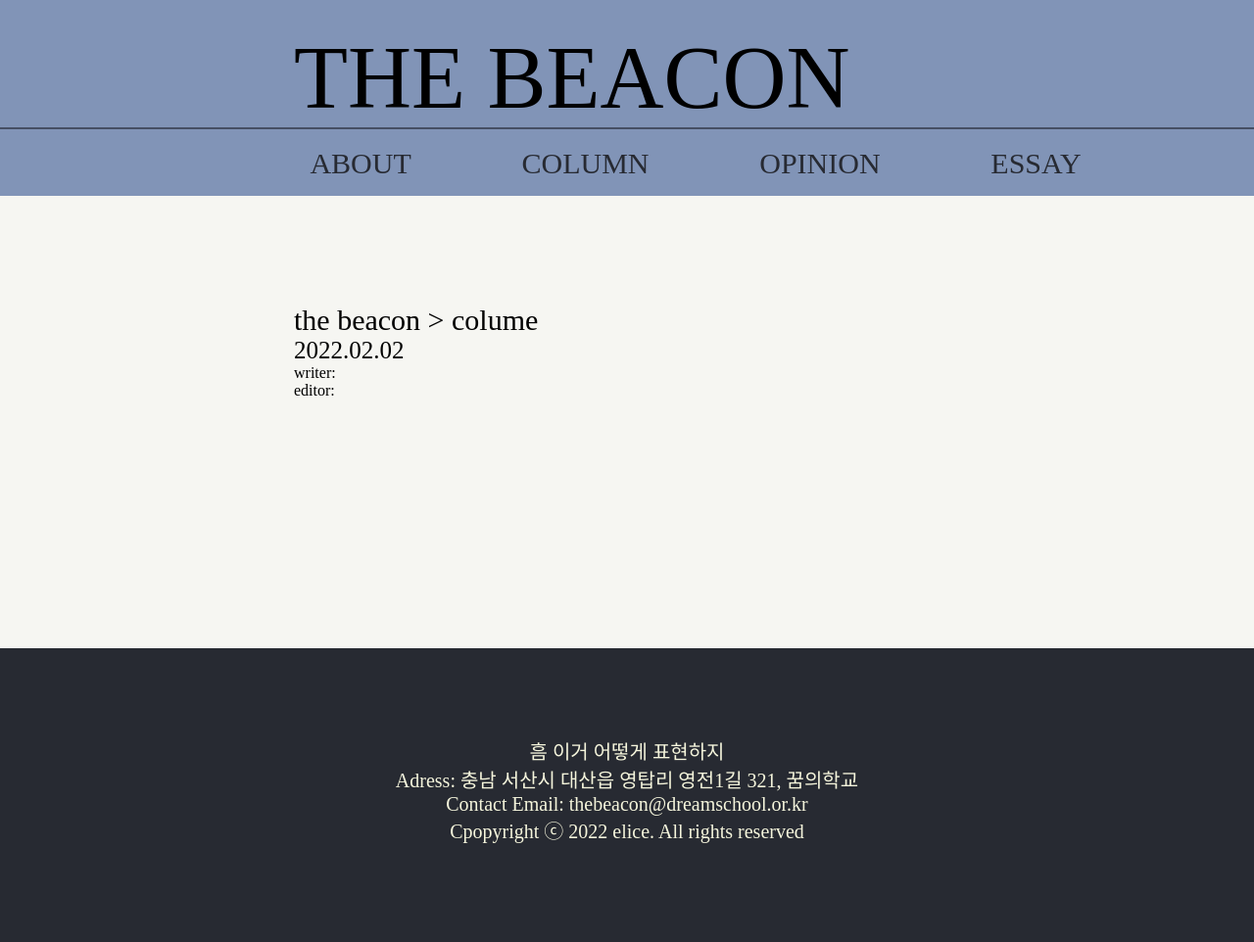
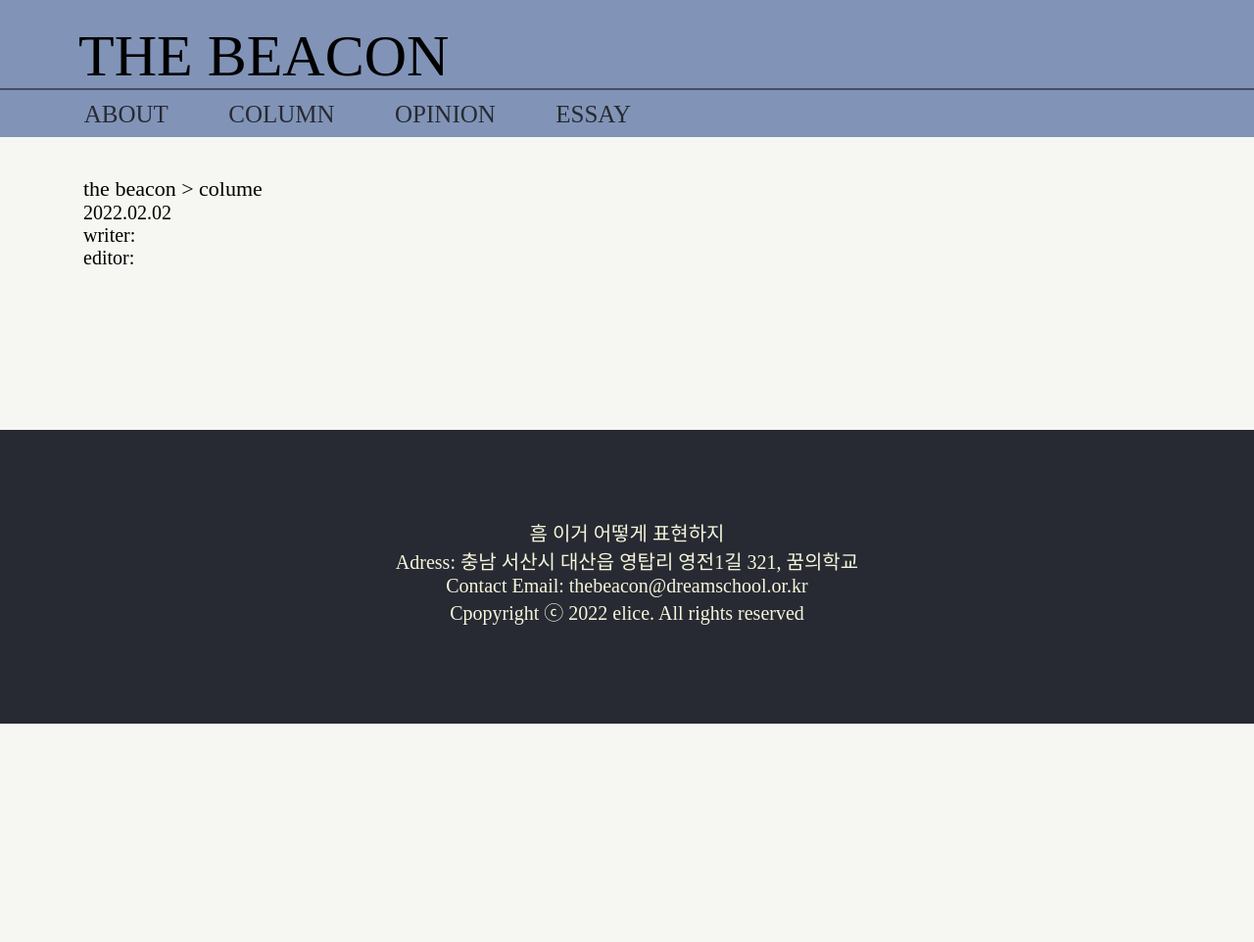
Before and after one commit to igottoomany/the_beacon_legacy, a Django app: template client/templates/article.html in a window 1280 px wide. Shown: the whole page at 98% size. After the commit the page ends 739 px from the top, so only its background shows below. Run offline with Django 3.2, Linux system fonts and the light colour scheme; the template is opened without the code that fills it, so the values that code supplies are empty; some libraries are stand-ins or nearby versions.

Commit message:
Update style.css

```diff
--- a/client/static/css/style.css
+++ b/client/static/css/style.css
@@ -17,7 +17,7 @@
 
 /* 제목 + 네비게이터 */
 .header{
-    height: 200px;
+    height: 140px;
     background-color: rgb(129, 148, 183);
 }
 
@@ -25,34 +25,34 @@
     width: auto;
     white-space: nowrap;
     text-overflow: hidden;
-    height: 130px;
+    height: 90px;
     border-bottom: 2px solid rgba(69, 79, 100);
     text-align: left;
-    line-height: 160px;
-    font-size: 90px;
+    line-height: 115px;
+    font-size: 60px;
 }
 
 .header_title> a{
-    margin-left: 300px;
+    margin-left: 80px;
 }
 
-@media (max-width: 1200px) {
+/* @media (max-width: 1200px) {
     .title {
       font-size: 40px;
     }
-  }
+  } */
 
 .header_nav_ul{
     display: flex;
-    width: 900px;
-    line-height: 70px;
-    font-size: 30px;
-    margin-left: 260px;
+    width: 620px;
+    line-height: 50px;
+    font-size: 25px;
+    margin-left: 55px;
 }
 
 .header_nav_ul> li{
-    margin-left: 30px;
-    margin-right: 30px;
+    margin-left: 15px;
+    margin-right: 15px;
     margin: auto;
 }
 
@@ -198,26 +199,30 @@
 
 
 .article{
-    padding: 110px 250px 150px 300px;
+    padding: 40px 85px 50px 85px;
 }
 
 .arti_nav{
-    font-size: 30px;
+    font-size: 22px;
 }
 
 .arti_date{
-    font-size: 25px;
+    font-size: 20px;
 }
 
 .arti_title{
-    font-size: 60px;
+    font-size: 45px;
 }
 
 .arti_picture>img{
     width: 100%;
 }
 
+.writer_info{
+    font-size: 20px;
+}
+
 .main_text{
-    font-size: 50px;
+    font-size: 35px;
     margin-top: 50px;
 }
```
Also changed, not shown: other parts of client/static/css/style.css (+17 -16 lines).
